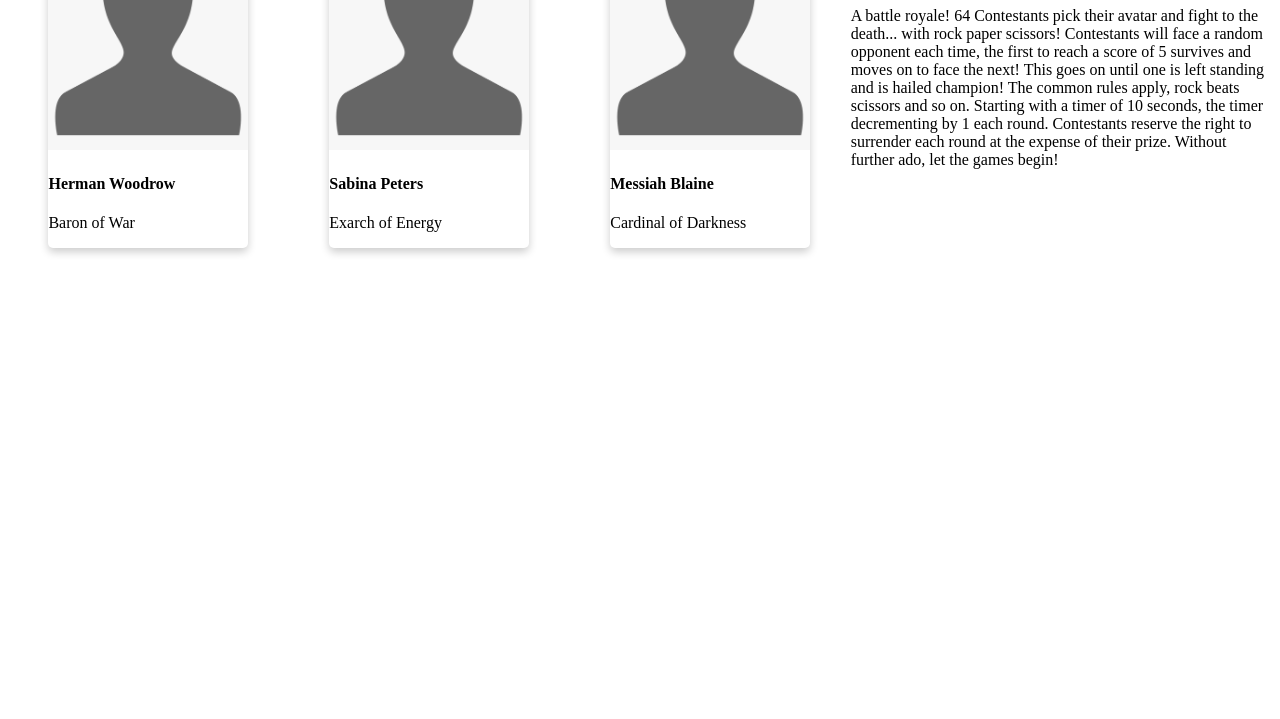
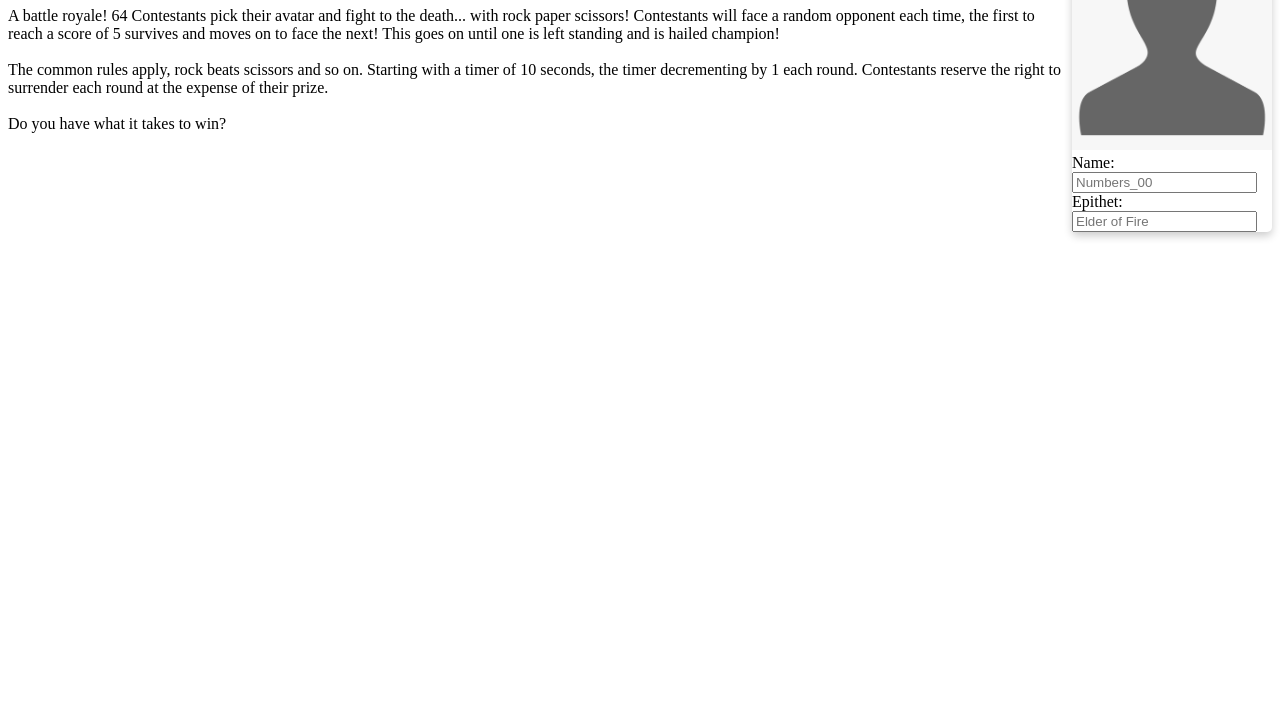
Before and after one commit to Numbers00/odin-rock-paper-scissors-v2, a plain HTML site: page index.html in a window 1280 px wide. Shown: the part 81-800 px from the top of the page. Drawn offline with Linux system fonts and the light colour scheme.

Commit message:
rearranged main page

```diff
--- a/index.html
+++ b/index.html
@@ -10,30 +10,7 @@
   <script type="text/javascript" src="script.js" defer></script>
 </head>
 <body>
-	<div class="left-div">
-		<div class="card">
-			<img src="imgs/template_avatar.png" alt="Avatar">
-			<div class="container">
-				<h4><b>Herman Woodrow</b></h4>
-				<p>Baron of War</p>
-			</div>
-		</div>
-		<div class="card">
-			<img src="imgs/template_avatar.png" alt="Avatar">
-			<div class="container">
-				<h4><b>Sabina Peters</b></h4>
-				<p>Exarch of Energy</p>
-			</div>
-		</div>
-		<div class="card">
-			<img src="imgs/template_avatar.png" alt="Avatar">
-			<div class="container">
-				<h4><b>Messiah Blaine</b></h4>
-				<p>Cardinal of Darkness</p>
-			</div>
-		</div>
-	</div>
-	<div class="right-div">
+	<div class="top-div">
 		<h1>Rock Paper Scissors!</h1>
 
 		<!-- col 80 is where you switch to a new line for readability -->
@@ -42,13 +19,24 @@
 			with rock paper scissors! Contestants will face a random opponent each time,
 			the first to reach a score of 5 survives and moves on to face the next! This
 			goes on until one is left standing and is hailed champion!
-
+			<br><br>
 			The common rules apply, rock beats scissors and so on. Starting with a timer of
 			10 seconds, the timer decrementing by 1 each round. Contestants reserve the
 			right to surrender each round at the expense of their prize.
-
-			Without further ado, let the games begin!
+			<br><br>
+			Do you have what it takes to win?
 		</p>
+	</div>
+	<div class="bottom-div">
+		<div class="card">
+			<img src="imgs/template_avatar.png" alt="Avatar">
+			<div class="container">
+				<label for="name" id="name-label">Name: </label>
+				<input type="text" id="name" placeholder="Numbers_00">
+				<label for="epithet" id="epithet-label">Epithet: </label>
+				<input type="text" id="epithet" placeholder="Elder of Fire">
+			</div>
+		</div>
 	</div>
 </body>
 </html>
```
